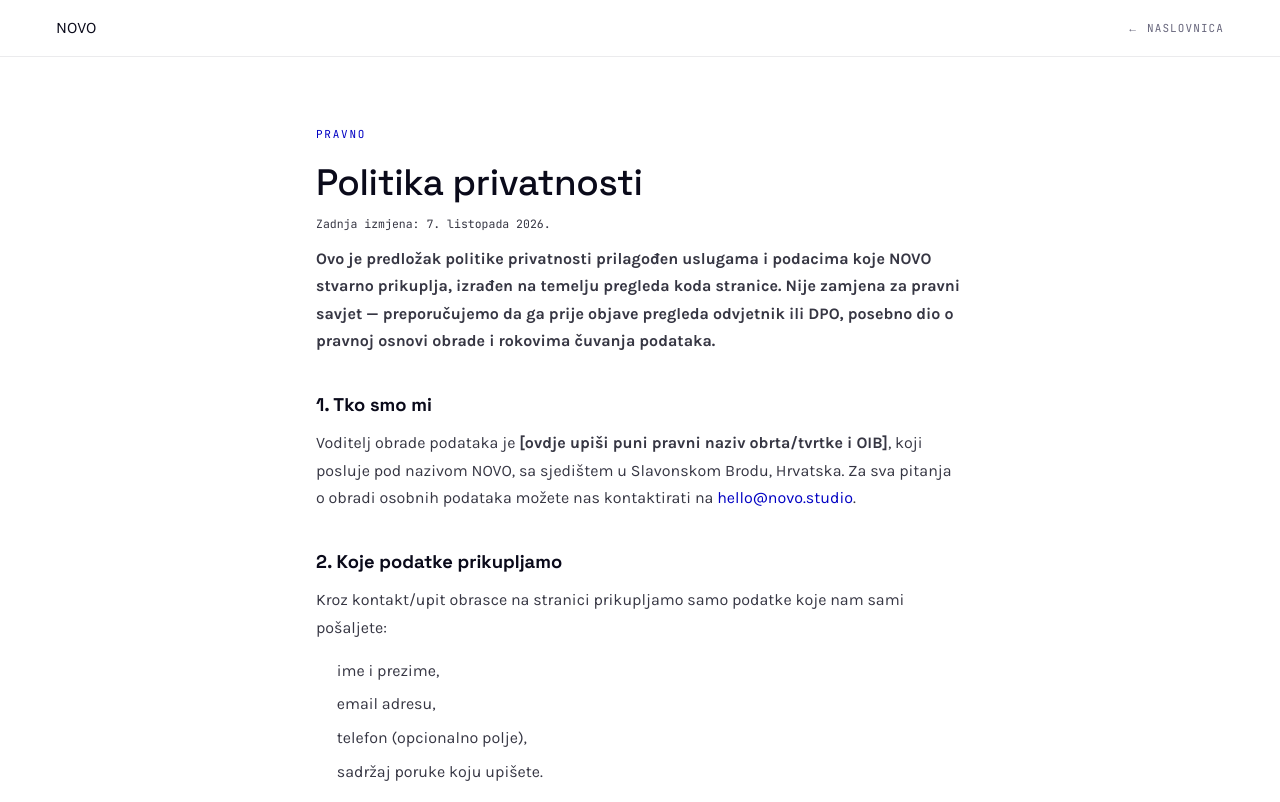
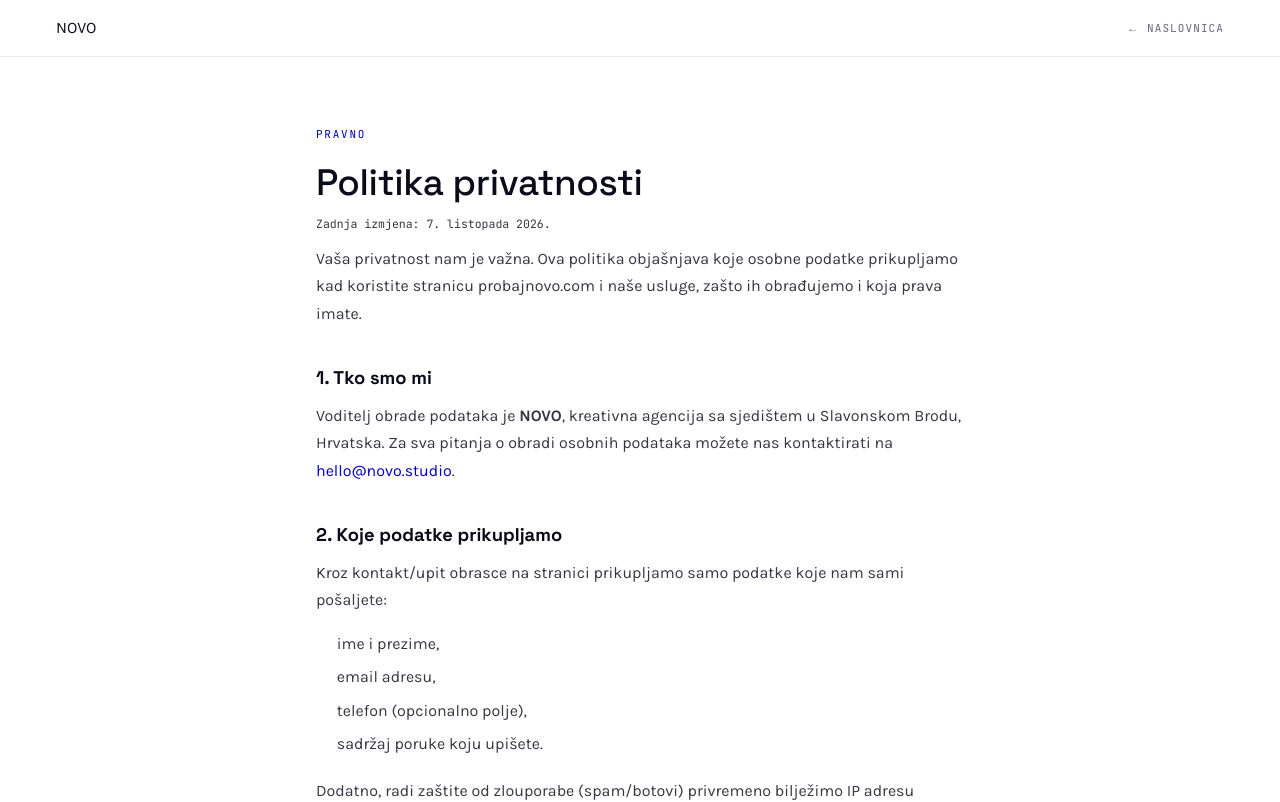
Before and after one commit to nikokristijan/probajnovo, a Next.js app: page /privatnost in a window 1280 px wide. Shown: the top 802 px of the page. Built offline with nearby package versions, Linux system fonts and the light colour scheme.

Commit message:
Privatnost: uklonjena napomena o predlošku i rupa za upis podataka
Co-Authored-By: Claude Sonnet 5.5 <noreply@anthropic.com>
Claude-Session: https://claude.ai/code/session_01R75wToqdK22LxqAe48Wp3m

```diff
--- a/app/privatnost/page.tsx
+++ b/app/privatnost/page.tsx
@@ -13,19 +13,14 @@ export default function PrivacyPolicyPage() {
   return (
     <LegalPage title="Politika privatnosti" updated="7. listopada 2026.">
       <p>
-        <strong>
-          Ovo je predložak politike privatnosti prilagođen uslugama i podacima koje NOVO stvarno
-          prikuplja, izrađen na temelju pregleda koda stranice. Nije zamjena za pravni savjet —
-          preporučujemo da ga prije objave pregleda odvjetnik ili DPO, posebno dio o pravnoj
-          osnovi obrade i rokovima čuvanja podataka.
-        </strong>
+        Vaša privatnost nam je važna. Ova politika objašnjava koje osobne podatke prikupljamo kad
+        koristite stranicu probajnovo.com i naše usluge, zašto ih obrađujemo i koja prava imate.
       </p>
 
       <h2>1. Tko smo mi</h2>
       <p>
-        Voditelj obrade podataka je <strong>[ovdje upiši puni pravni naziv obrta/tvrtke i OIB]</strong>,
-        koji posluje pod nazivom NOVO, sa sjedištem u Slavonskom Brodu, Hrvatska. Za sva pitanja o
-        obradi osobnih podataka možete nas kontaktirati na{" "}
+        Voditelj obrade podataka je <strong>NOVO</strong>, kreativna agencija sa sjedištem u Slavonskom
+        Brodu, Hrvatska. Za sva pitanja o obradi osobnih podataka možete nas kontaktirati na{" "}
         <a href="mailto:hello@novo.studio">hello@novo.studio</a>.
       </p>
 
```
